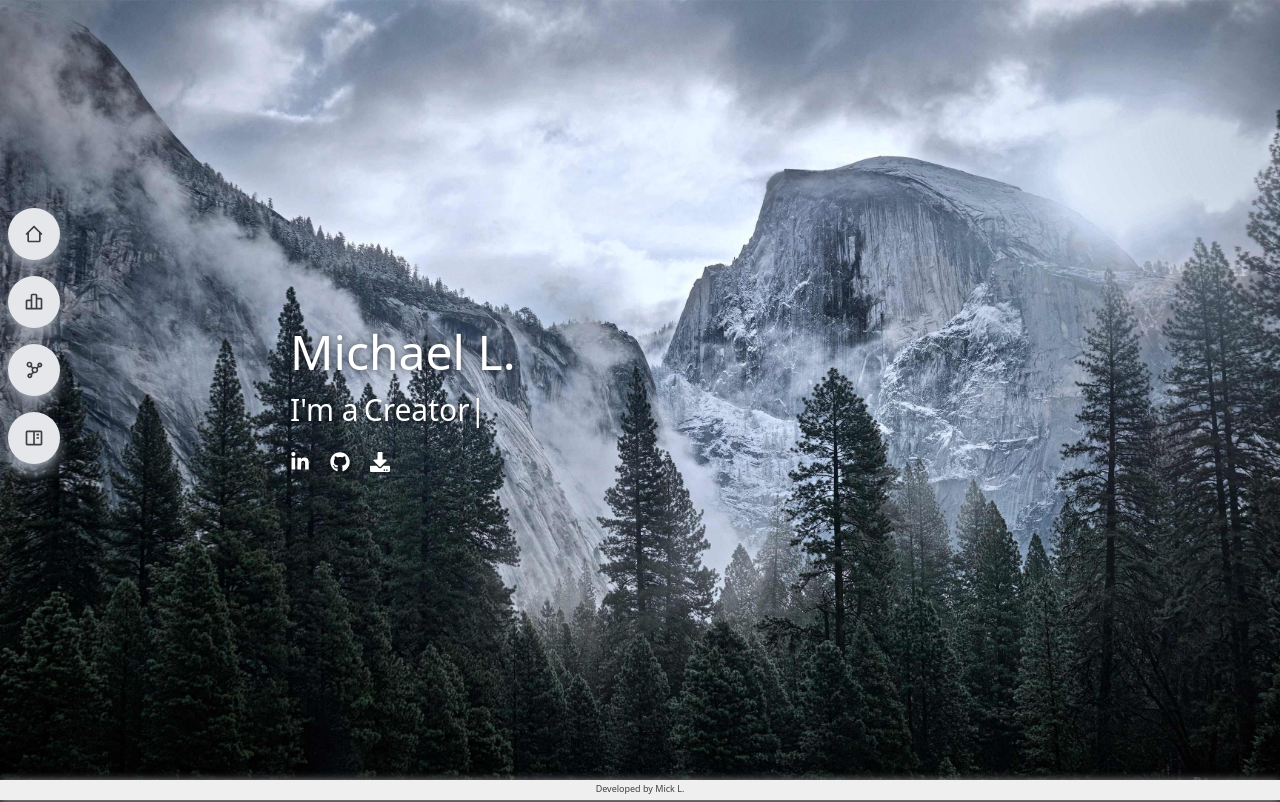
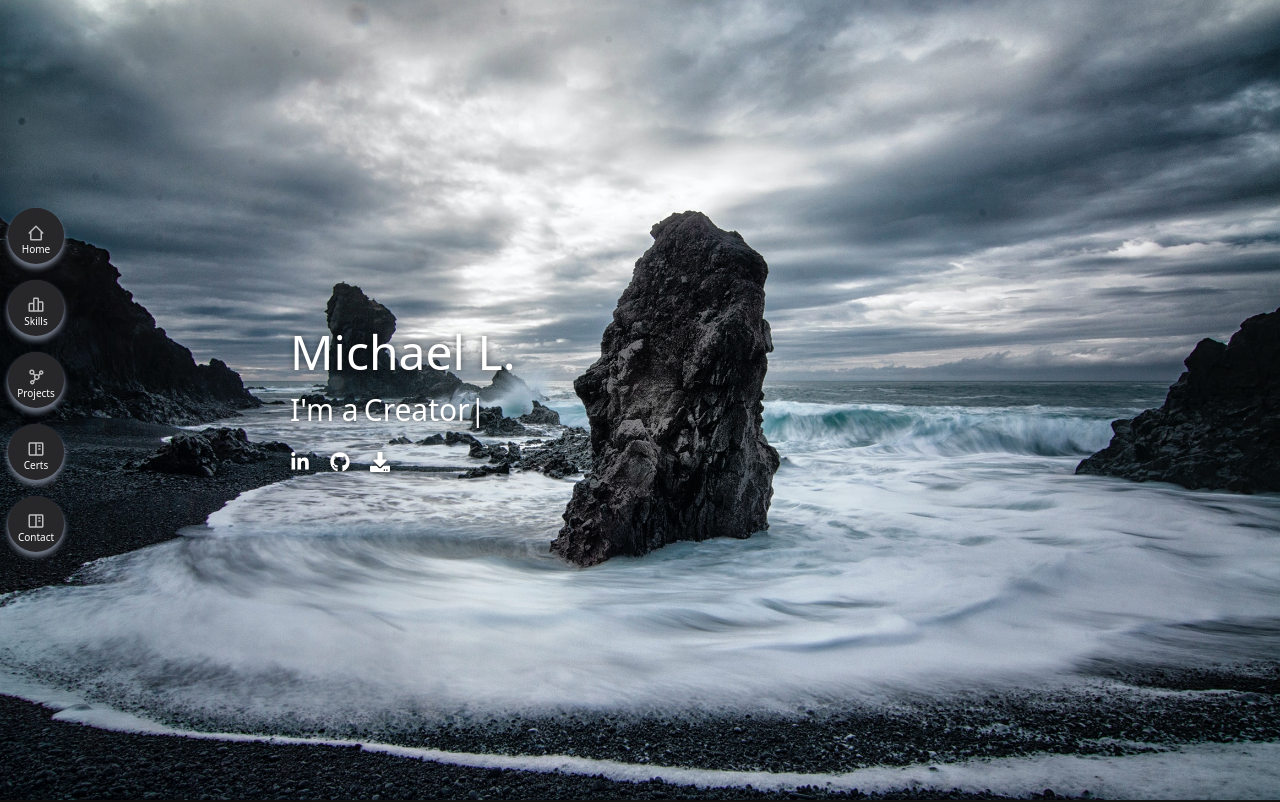
Before and after one commit to Micklitodev/DynamicPortfolio, a Next.js app: page / in a window 1280 px wide. Shown: the top 802 px of the page. Built offline with nearby package versions, Linux system fonts and the light colour scheme.

Commit message:
4.4.0
updated portfolio with new resume and lightly modified design and header img.

```diff
--- a/component/aboutme.tsx
+++ b/component/aboutme.tsx
@@ -8,7 +8,7 @@ type bgobj = {
 };
 
 const backgroundObj: bgobj = {
-  url: "/bgimg.jpg",
+  url: "/bgimg2.jpg",
 };
 
 const windowStyle: object = {
--- a/component/certificates.tsx
+++ b/component/certificates.tsx
@@ -65,7 +65,7 @@ const arrowStyle: object = {
 };
 
 const windowStyle: object = {
-  backgroundColor: `rgba(35, 35, 37, 1)`,
+  backgroundColor: "rgba(15, 15, 17, .8)",
   backgroundRepeat: "no-repeat",
   backgroundSize: "cover",
   backgroundPosition: "center",
--- a/component/contact.tsx
+++ b/component/contact.tsx
@@ -62,7 +62,6 @@ const Contact = (): JSX.Element => {
   };
 
   const windowStyle: object = {
-    backgroundColor: `rgba(35, 35, 37, 1)`,
     backgroundRepeat: "no-repeat",
     backgroundSize: "cover",
     backgroundPosition: "center",
--- a/component/footer.tsx
+++ /dev/null
@@ -1,16 +0,0 @@
-import styles from "@/styles/Home.module.css";
-import Link from "next/link";
-
-const Footer = (): JSX.Element => {
-  return (
-    <>
-      <div className={styles.footer}>
-        <Link href="https://github.com/micklitodev" target="_blank">
-          <p>Developed by Mick L.</p>
-        </Link>
-      </div>
-    </>
-  );
-};
-
-export default Footer;
--- a/component/projects.tsx
+++ b/component/projects.tsx
@@ -9,7 +9,6 @@ const Projects = (): JSX.Element => {
         <h2 id="projects" className={styles.componenth2darkbg}>
           Projects
         </h2>
-        <br />
         <div className="grid grid-cols-2 md:grid-cols-4 gap-4">
           <div className="grid gap-4">
             <div className="image-container">
--- a/component/reviews.tsx
+++ /dev/null
@@ -1,131 +0,0 @@
-import { useEffect, useState } from "react";
-import styles from "@/styles/Home.module.css";
-import Link from "next/link";
-import { FontAwesomeIcon } from "@fortawesome/react-fontawesome";
-import { faStar } from "@fortawesome/free-solid-svg-icons";
-
-const Reviews = (): JSX.Element => {
-  const [reviews, setReviews] = useState<[object]>([
-    {
-      id: 0,
-      rating: 5,
-      content: "Michael is awesome to work with!",
-      user_name: "testreview",
-    },
-  ]);
-
-  // useEffect(() => {
-  //   const fetchData = async () => {
-  //     try {
-  //       const response = await fetch("/api/getreviews", {
-  //         method: "GET",
-  //         headers: {
-  //           Accept: "application/json, text/plain, */*",
-  //           "Content-Type": "application/json",
-  //         },
-  //       });
-
-  //       if (response.ok) {
-  //         const data = await response.json();
-  //         setReviews(data.RevArr);
-  //       } else {
-  //         console.error("Failed to fetch reviews");
-  //       }
-  //     } catch (error) {
-  //       console.error(error);
-  //     }
-  //   };
-
-  //   fetchData();
-  // }, []);
-
-  const windowStyle: object = {
-    backgroundRepeat: "no-repeat",
-    backgroundSize: "cover",
-    backgroundPosition: "center",
-  };
-
-  return (
-    <div
-      style={{
-        ...windowStyle,
-      }}
-      className="h-screen"
-    >
-      <section className={styles.main} id="reviews">
-        <div>
-          <h2 className={styles.componenth2darkbg}> Reviews (currently down, Integrating to Graphql!) </h2>
-          <br />
-          <br />
-        </div>
-        <div className="grid grid-cols-3 gap-3 ">
-          {reviews.map((rev: any) => (
-            <div className={styles.reviewcard} key={rev.id}>
-              <div className="h-full flex flex-col">
-                <div className="flex-grow shadow-xl rounded-lg p-2 flex flex-col justify-between leading-normal overflow-hidden">
-                  <div className="mb-4">
-                    <div className="text-white font-bold text-md mb-2">
-                      Rating:
-                      {[...Array(rev.rating)].map((_, index) => (
-                        <FontAwesomeIcon
-                          key={index}
-                          icon={faStar}
-                          className={styles.staricon}
-                        />
-                      ))}
-                    </div>
-                    <p className="text-white text-sm overflow-hidden">
-                      {rev.content}
-                    </p>
-                  </div>
-                  <div className="flex items-center">
-                    <img
-                      className="w-10 h-10 rounded-full mr-4"
-                      src="/sampleimg.png"
-                      alt=""
-                    />
-                    <div className="text-sm">
-                      <p className="text-white leading-none">{rev.user_name}</p>
-                      <p className="text-white">2/22/2022</p>
-                    </div>
-                  </div>
-                </div>
-              </div>
-            </div>
-          ))}
-        </div>
-        <div>
-          <br />
-          <Link href="/reviewpage">
-            <button
-              className={`
-                       px-6
-                       py-2.5
-                       tracking-wide
-                       bg-zinc-800
-                       text-zinc-300
-                       font-medium
-                       text-sm
-                       uppercase
-                       rounded
-                       shadow-md
-                       hover:text-white
-                       hover:bg-zinc-900
-                       focus:outline-none
-                       focus:ring-0
-                       active:shadow-lg
-                       transition
-                       duration-150
-                       ease-in-out"
-                     `}
-            >
-              Write a Review!
-            </button>
-          </Link>
-        </div>
-      </section>
-    </div>
-  );
-};
-
-export default Reviews;
--- a/component/sidebar.tsx
+++ b/component/sidebar.tsx
@@ -27,7 +27,7 @@ const Sidebar = (): JSX.Element => {
           <div className="fixed w-full h-screen bg-white/80 flex flex-col justify-center items-center z-20">
             <Link
               onClick={handleNav}
-              href="#about-me"
+              href="/"
               className="w-[75%] flex justify-center items-center rounded-full shadow-lg bg-gray-100 shadow-gray-400 m-2 p-4 cursor-pointer hover:scale-110 ease-in duration-200"
             >
               <BiHomeAlt2 size={20} />
@@ -45,7 +45,7 @@ const Sidebar = (): JSX.Element => {
 
             <Link
               onClick={handleNav}
-              href="#pojects"
+              href="/ProjectsPage"
               className="w-[75%] flex justify-center items-center rounded-full shadow-lg bg-gray-100 shadow-gray-400 m-2 p-4 cursor-pointer hover:scale-110 ease-in duration-200"
             >
               <BiNetworkChart size={20} />
@@ -54,7 +54,16 @@ const Sidebar = (): JSX.Element => {
 
             <Link
               onClick={handleNav}
-              href="#contact"
+              href="/CertPage"
+              className="w-[75%] flex justify-center items-center rounded-full shadow-lg bg-gray-100 shadow-gray-400 m-2 p-4 cursor-pointer hover:scale-110 ease-in duration-200"
+            >
+              <BiBookContent size={20} />
+              <span className="pl-4">Certs</span>
+            </Link>
+
+            <Link
+              onClick={handleNav}
+              href="/ContactPage"
               className="w-[75%] flex justify-center items-center rounded-full shadow-lg bg-gray-100 shadow-gray-400 m-2 p-4 cursor-pointer hover:scale-110 ease-in duration-200"
             >
               <BiBookContent size={20} />
@@ -68,28 +77,65 @@ const Sidebar = (): JSX.Element => {
         <div className="md:block hidden fixed top-[25%] z-10">
           <div className="flex flex-col">
             <Link
-              href="#about-me"
-              className="rounded-full shadow-lg bg-gray-200 shadow-gray-400 m-2 p-4 cursor-pointer hover:scale-110 ease-in duration-300"
+              href="/"
+              className="rounded-full w-14 h-14 shadow-md bg-zinc-800 shadow-gray-500 m-2 p-4 cursor-pointer hover:scale-110 ease-in duration-300"
             >
-              <BiHomeAlt2 size={20} />
+              <div className="flex flex-col items-center">
+                <BiHomeAlt2
+                  style={{ color: "rgba(240, 240, 240, 0.75)" }}
+                  size={18}
+                />
+                <span style={{ fontSize: 10, color: "white" }}>Home</span>
+              </div>
             </Link>
             <Link
-              href="#skills"
-              className="rounded-full shadow-lg bg-gray-200 shadow-gray-400 m-2 p-4 cursor-pointer hover:scale-110 ease-in duration-300"
+                     href="#skills"
+              style={{backdropFilter: 'blur(20px)'}}
+              className="rounded-full w-14 h-14 shadow-md bg-zinc-800 shadow-gray-500 m-2 p-4 cursor-pointer hover:scale-110 ease-in duration-300"
             >
-              <BiBarChartAlt2 size={20} />
+              <div className="flex flex-col items-center">
+                <BiBarChartAlt2
+                  style={{ color: "rgba(240, 240, 240, 0.75)" }}
+                  size={18}
+                />
+                <span style={{ fontSize: 10, color: "white" }}>Skills</span>
+              </div>
             </Link>
             <Link
               href="#projects"
-              className="rounded-full shadow-lg bg-gray-200 shadow-gray-400 m-2 p-4 cursor-pointer hover:scale-110 ease-in duration-300"
+              className="rounded-full w-14 h-14 shadow-md bg-zinc-800 shadow-gray-500 m-2 p-4 cursor-pointer hover:scale-110 ease-in duration-300"
             >
-              <BiNetworkChart size={20} />
+              <div className="flex flex-col items-center">
+                <BiNetworkChart
+                  style={{ color: "rgba(240, 240, 240, 0.75)" }}
+                  size={18}
+                />
+                <span style={{ fontSize: 10, color: "white" }}>Projects</span>
+              </div>
+            </Link>
+            <Link
+              href="#certs"
+              className="rounded-full w-14 h-14 shadow-md bg-zinc-800 shadow-gray-500 m-2 p-4 cursor-pointer hover:scale-110 ease-in duration-300"
+            >
+              <div className="flex flex-col items-center">
+                <BiBookContent
+                  style={{ color: "rgba(240, 240, 240, 0.75)" }}
+                  size={18}
+                />
+                <span style={{ fontSize: 10, color: "white" }}>Certs</span>
+              </div>
             </Link>
             <Link
               href="#contact"
-              className="rounded-full shadow-lg bg-gray-200 shadow-gray-400 m-2 p-4 cursor-pointer hover:scale-110 ease-in duration-300"
+              className="rounded-full w-14 h-14 shadow-md bg-zinc-800 shadow-gray-500 m-2 p-4 cursor-pointer hover:scale-110 ease-in duration-300"
             >
-              <BiBookContent size={20} />
+              <div className="flex flex-col items-center">
+                <BiBookContent
+                  style={{ color: "rgba(240, 240, 240, 0.75)" }}
+                  size={18}
+                />
+                <span style={{ fontSize: 10, color: "white" }}>Contact</span>
+              </div>
             </Link>
           </div>
         </div>
--- a/component/skills.tsx
+++ b/component/skills.tsx
@@ -2,7 +2,7 @@ import styles from "@/styles/Home.module.css";
 
 const Skills = (): JSX.Element => {
   const windowStyle: object = {
-    backgroundColor: "rgba(35, 35, 37, 1)",
+    backgroundColor: "rgba(15, 15, 17, .8)",
     backgroundRepeat: "no-repeat",
     backgroundSize: "cover",
     backgroundPosition: "center",
--- a/pages/_document.tsx
+++ b/pages/_document.tsx
@@ -1,9 +1,10 @@
 import { Html, Head, Main, NextScript } from "next/document";
-
+import Sidebar from "@/component/sidebar";
 const Document = (): JSX.Element => {
   return (
     <Html lang="en">
       <Head />
+      <Sidebar />
       <body>
         <Main />
         <NextScript />
--- a/pages/index.tsx
+++ b/pages/index.tsx
@@ -5,8 +5,6 @@ import Projects from "../component/projects";
 import CertSlideShow from "../component/certificates";
 import Contact from "../component/contact";
 import Skills from "../component/skills";
-import Reviews from "../component/reviews";
-import Footer from "../component/footer";
 import Sidebar from "../component/sidebar";
 
 const inter = Inter({ subsets: ["latin"] });
@@ -27,9 +25,9 @@ const Home = (): JSX.Element => {
         <Skills />
         <Projects />
         <CertSlideShow />
-        {/* <Reviews /> */}
+
         <Contact />
-        <Footer />
+
       </main>
     </>
   );
--- a/styles/Home.module.css
+++ b/styles/Home.module.css
@@ -53,6 +53,17 @@
   display: block;
   width: 100%;
   margin-bottom: 100px;
+}
+
+.iconStyle {
+  color: "rgb(240,240,240, 0.9" !important;
+  margin: "auto" !important;
+}
+
+.icon-tag {
+  font-size: 10;
+  margin-left: 4;
+  color: "white";
 }
 
 .description {
@@ -159,7 +170,7 @@
 }
 .barfillcolor {
   /* background: rgba(40, 224, 187, 0.245); */
-  background-color: rgba(20, 20, 20, 0.896);
+  background-color: rgba(95, 111, 120, 0.896);
 }
 
 .skilltag {
@@ -197,7 +208,7 @@
 }
 
 .footer {
-  background-color: rgb(239, 239, 239);
+  background-color: rgba(18, 18, 18, 0.951);
   width: 100vw;
   position: fixed;
   bottom: 0;
@@ -209,6 +220,7 @@
   text-align: center;
   font-size: xx-small;
   margin-top: 2px;
+  color: rgb(240, 240, 240, 0.6);
 }
 
 @media screen and (max-width: 893px) {
--- a/styles/globals.css
+++ b/styles/globals.css
@@ -6,8 +6,8 @@
   --card-rgb: 180, 185, 188;
   --card-border-rgb: 131, 134, 135;
 
-  --light: rgb(126, 126, 126);
-  --primary: rgb(255, 255, 255);
+  --light: rgba(59, 59, 59, 0.927);
+  --primary: rgba(21, 21, 21, 0.956);
 }
 
 * {
```
Also changed, not shown: public/bgimg2.jpg (added), 1 other file (tests, documents, lock files or other folders).
